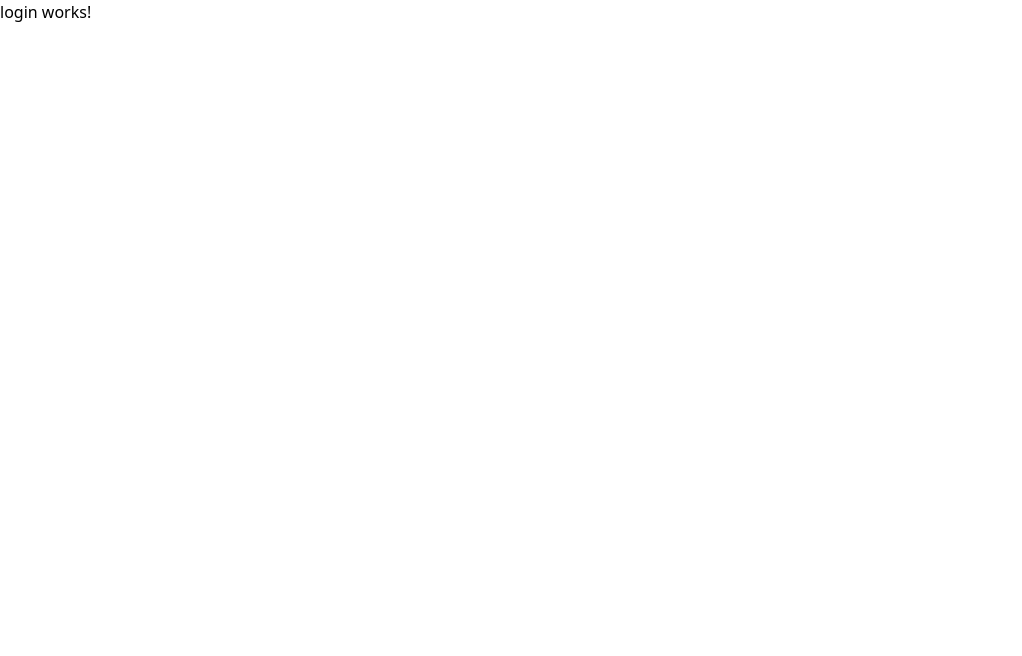
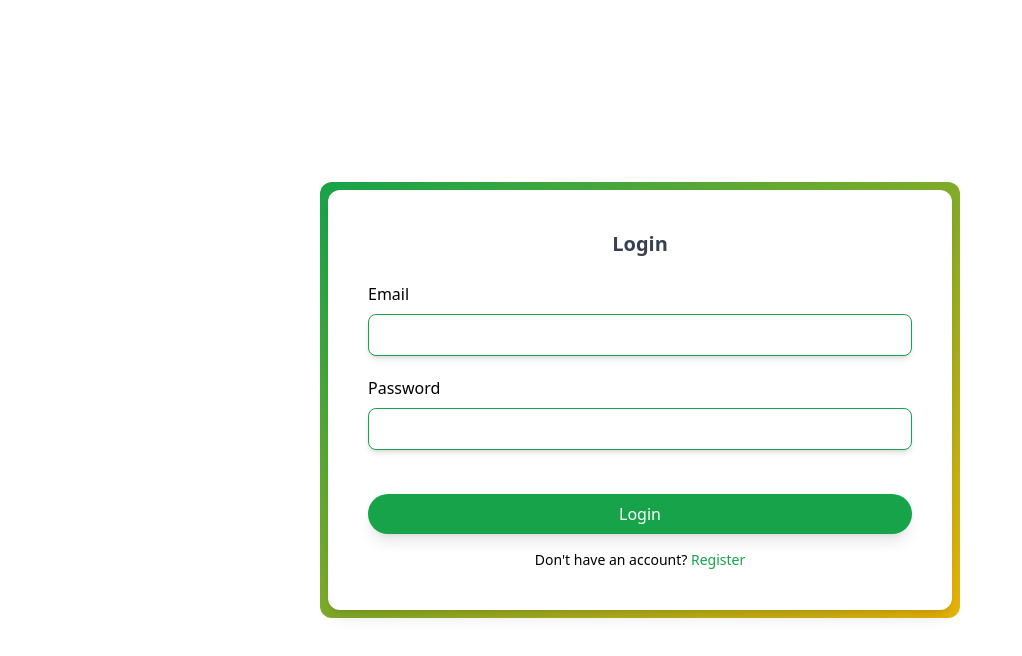
Before and after one commit to MesVortex/RecycleHub, an Angular app: page /login in a window 1280 px wide. Shown: the top 656 px of the page, without its empty margins (0-1022 px from the left). Built offline with nearby package versions, Linux system fonts and the light colour scheme.

Commit message:
REC-14 Implement login feature

```diff
--- a/src/app/auth/login/login.component.html
+++ b/src/app/auth/login/login.component.html
@@ -1 +1,46 @@
-<p>login works!</p>
+<div class="h-screen text-black w-full flex justify-center items-center dark:bg-gray-900">
+  <div class="grid gap-8 w-1/2">
+    <div id="back-div" class="bg-gradient-to-br from-green-600 to-yellow-500 rounded-xl">
+      <div class="rounded-xl bg-white shadow-lg xl:p-10 2xl:p-10 lg:p-10 md:p-10 sm:p-2 m-2">
+        <h2 class="text-center text-xl font-bold text-gray-700 dark:text-white mb-6">Login</h2>
+
+        <form [formGroup]="loginForm" (ngSubmit)="onSubmit()">
+          <div class="mb-5">
+            <label for="email" class="dark:text-gray-400">Email</label>
+            <input id="email" formControlName="email" type="email"
+                   class="border mt-2 px-3 py-2 dark:text-gray-300 focus:border-yellow-500 outline-none shadow-md border-green-600 rounded-lg w-full" />
+            <div *ngIf="loginForm.get('email')?.invalid && loginForm.get('email')?.touched">
+              <small class="text-red-500 font-medium" *ngIf="loginForm.get('email')?.errors?.['required']">Email is required.</small>
+              <small class="text-red-500 font-medium" *ngIf="loginForm.get('email')?.errors?.['email']">Invalid email format.</small>
+            </div>
+          </div>
+
+          <div class="mb-5">
+            <label for="password" class="dark:text-gray-400">Password</label>
+            <input id="password" formControlName="password" type="password"
+                   class="border mt-2 px-3 py-2 dark:text-gray-300 focus:border-yellow-500 outline-none shadow-md border-green-600 rounded-lg w-full" />
+            <div *ngIf="loginForm.get('password')?.invalid && loginForm.get('password')?.touched">
+              <small class="text-red-500 font-medium" *ngIf="loginForm.get('password')?.errors?.['required']">Password is required.</small>
+            </div>
+          </div>
+
+          <button type="submit" [disabled]="loginForm.invalid"
+                  class="bg-green-600 shadow-lg mt-6 p-2 text-white rounded-full w-full hover:bg-yellow-500 transition duration-300 ease-in-out">
+            Login
+          </button>
+        </form>
+
+        <div class="flex flex-col mt-4 items-center justify-center text-sm">
+          <h3 class="dark:text-gray-300">
+            Don't have an account?
+            <a class="group text-green-600 transition-all duration-100 ease-in-out" routerLink="/register">
+              <span class="bg-left-bottom bg-gradient-to-r from-yellow-500 to-yellow-500 bg-[length:0%_2px] bg-no-repeat group-hover:bg-[length:100%_2px] transition-all duration-500 ease-out">
+                Register
+              </span>
+            </a>
+          </h3>
+        </div>
+      </div>
+    </div>
+  </div>
+</div>
--- a/src/app/auth/login/login.component.ts
+++ b/src/app/auth/login/login.component.ts
@@ -1,12 +1,43 @@
 import { Component } from '@angular/core';
-
+import { CommonModule } from '@angular/common';
+import { ReactiveFormsModule, FormBuilder, FormGroup, Validators } from '@angular/forms';
+import { Router, RouterModule } from '@angular/router';
+import {AuthService} from '../../core/services/auth.service';
 @Component({
   selector: 'app-login',
-  imports: [],
+  standalone: true,
+  imports: [CommonModule, ReactiveFormsModule, RouterModule],
   templateUrl: './login.component.html',
-  standalone: true,
-  styleUrl: './login.component.scss'
+  styleUrls: ['./login.component.scss'],
 })
 export class LoginComponent {
+  loginForm: FormGroup;
 
+  constructor(
+    private fb: FormBuilder,
+    private authService: AuthService,
+    private router: Router
+  ) {
+    this.loginForm = this.fb.group({
+      email: ['', [Validators.required, Validators.email]],
+      password: ['', [Validators.required]],
+    });
+  }
+
+  onSubmit() {
+    if (this.loginForm.valid) {
+      const { email, password } = this.loginForm.value;
+
+      const user = this.authService.login(email, password);
+
+      if (user) {
+        console.log('Login successful', user);
+        this.router.navigate(['/profile']); // Redirect to profile after successful login
+      } else {
+        alert('Invalid email or password.'); // Login failed feedback
+      }
+    } else {
+      alert('Please fill out the form correctly.'); // Form validation feedback
+    }
+  }
 }
```
